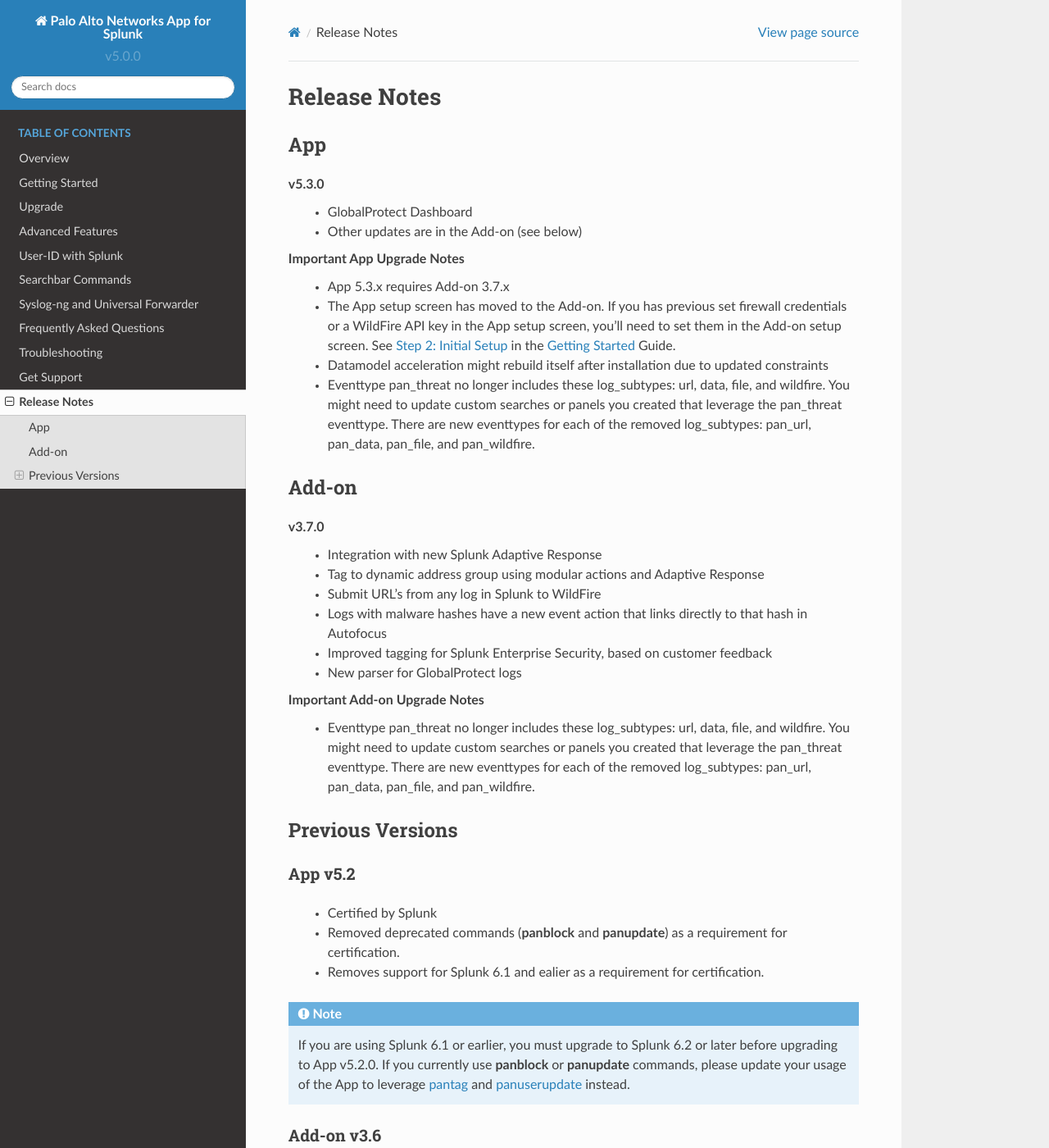
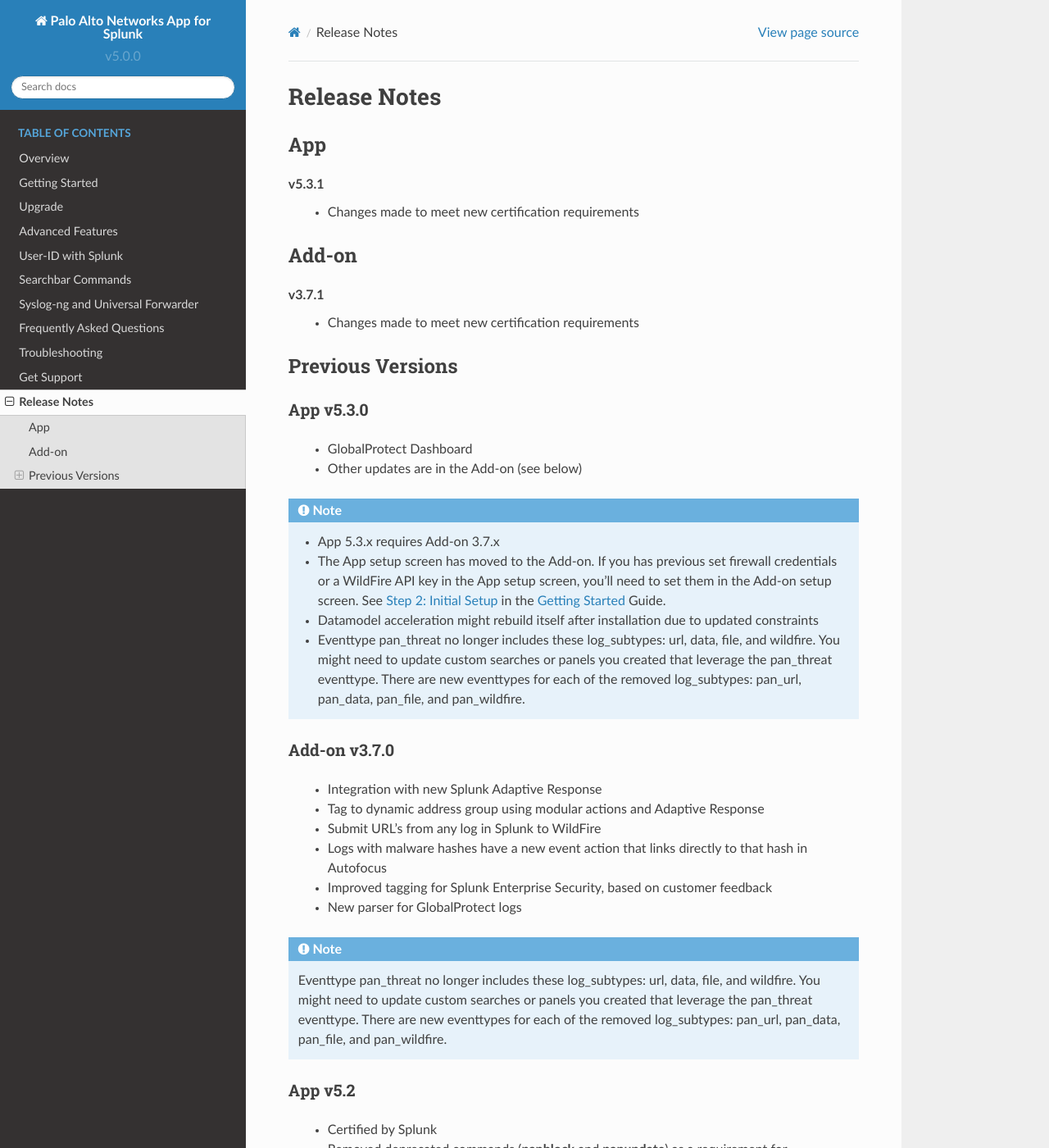
Before and after one commit to PaloAltoNetworks/pan-os-python, a Sphinx documentation site: the page built from docs/release_notes.rst, in a window 1280 px wide and 1400 px high. Shown: the whole window at 82% size. Built offline with Sphinx 7.4.7 and the Read the Docs theme 2.0.0, drawn with Linux system fonts in a browser that asks for light colours.

Commit message:
Updated release notes for 5.3.1 and 3.7.1

```diff
--- a/docs/release_notes.rst
+++ b/docs/release_notes.rst
@@ -7,11 +7,25 @@
 App
 ===
 
-v5.3.0
+v5.3.1
+  * Changes made to meet new certification requirements
+
+
+Add-on
+======
+
+v3.7.1
+  * Changes made to meet new certification requirements
+
+Previous Versions
+=================
+
+App v5.3.0
+----------
   * GlobalProtect Dashboard
   * Other updates are in the Add-on (see below)
 
-Important App Upgrade Notes
+..  note::
   * App 5.3.x requires Add-on 3.7.x
   * The App setup screen has moved to the Add-on. If you has previous set firewall credentials
     or a WildFire API key in the App setup screen, you'll need to set them in the Add-on
@@ -23,10 +37,8 @@
     pan_url, pan_data, pan_file, and pan_wildfire.
 
 
-Add-on
-======
-
-v3.7.0
+Add-on v3.7.0
+-------------
   * Integration with new Splunk Adaptive Response
   * Tag to dynamic address group using modular actions and Adaptive Response
   * Submit URL’s from any log in Splunk to WildFire
@@ -34,14 +46,11 @@
   * Improved tagging for Splunk Enterprise Security, based on customer feedback
   * New parser for GlobalProtect logs
 
-Important Add-on Upgrade Notes
-  * Eventtype pan_threat no longer includes these log_subtypes: url, data, file, and wildfire.
+..  note:: Eventtype pan_threat no longer includes these log_subtypes: url, data, file, and wildfire.
     You might need to update custom searches or panels you created that leverage
     the pan_threat eventtype. There are new eventtypes for each of the removed log_subtypes:
     pan_url, pan_data, pan_file, and pan_wildfire.
 
-Previous Versions
-=================
 
 App v5.2
 --------
```
